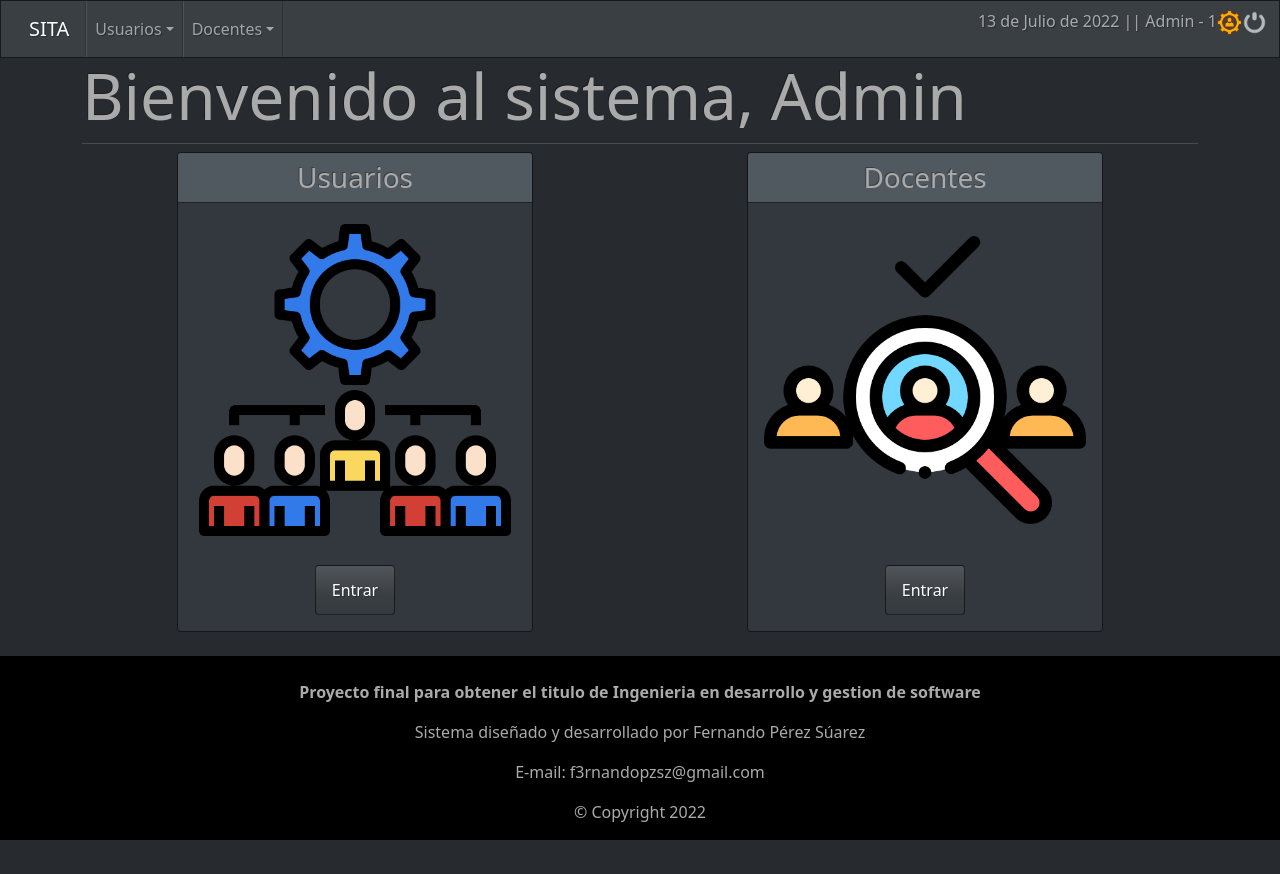
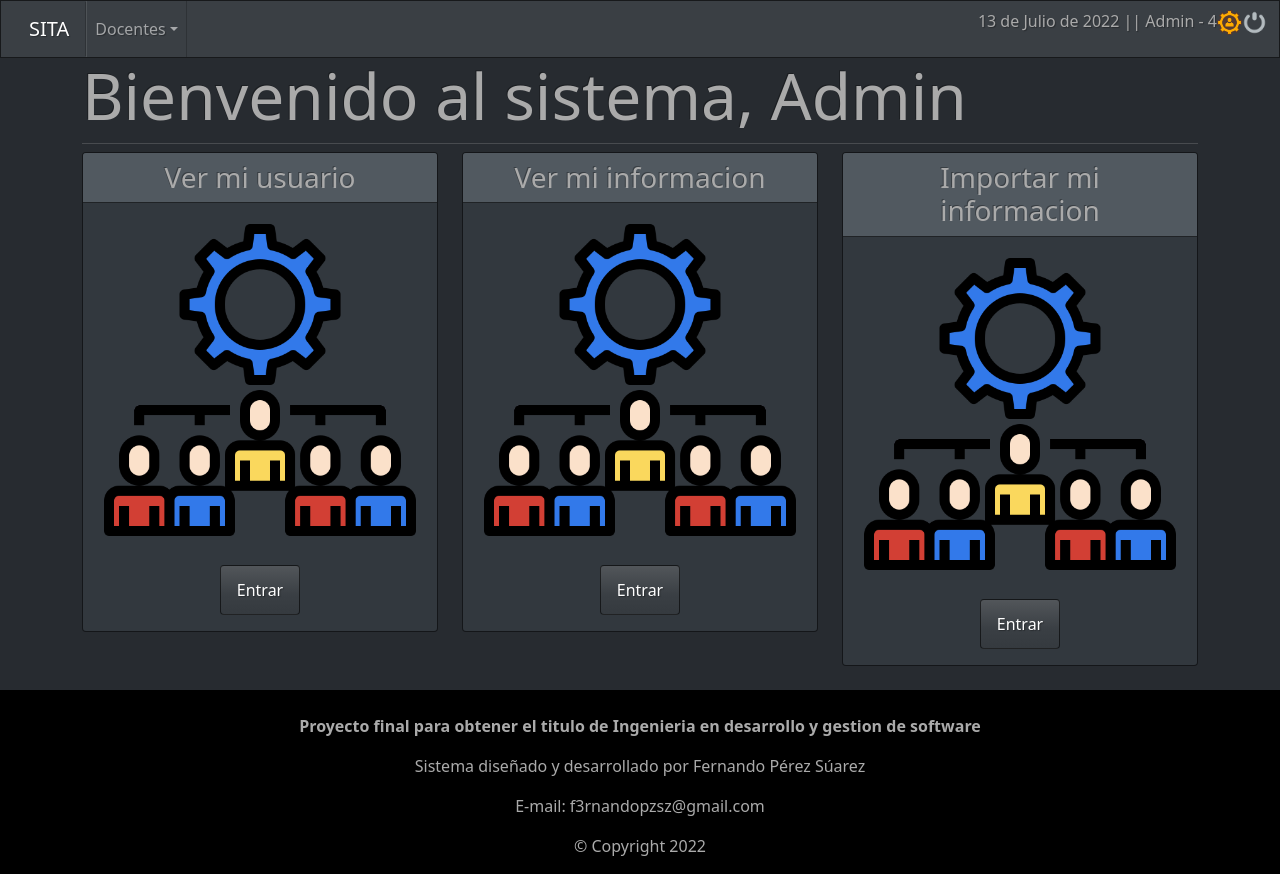
Before and after one commit to FernandoPZ/SITA, a PHP site: page /sistema/index.php in a window 1280 px wide. Before the commit the page ends 840 px from the top, so only its background shows below. Run offline with PHP 8.4, Linux system fonts and the light colour scheme; a user stored in the database is signed in.

Commit message:
Pagina[Home] (Prototipo) Listo
Agregado el apartado de Docente en los usuarios

```diff
--- a/sistema/index.php
+++ b/sistema/index.php
@@ -7,12 +7,50 @@
 				<hr class="my-2">
 			</div>
 			<br>
+			<?php if($_SESSION['tipo'] == 4){ ?> <!-- Valida que el usuario es un administrador -->
+				<div class="col-md-4 mx-auto">
+					<div class="card">
+						<h3 class="card-header col text-center">Ver mi usuario</h3>
+						<div class="card-body">
+							<img class="card-img-top" src="elementos/recuhum.png" alt="">
+							<div class="col text-center">
+								</br>
+								<a name="" id="" class="btn btn-primary" href="secciones/mi_usuario.php" role="button">Entrar</a> <!-- Redirecciona para ver la lista de ususarios -->
+							</div>
+						</div>
+					</div>
+				</div>
+				<div class="col-md-4 mx-auto">
+					<div class="card">
+						<h3 class="card-header col text-center">Ver mi informacion</h3>
+						<div class="card-body">
+							<img class="card-img-top" src="elementos/recuhum.png" alt="">
+							<div class="col text-center">
+								</br>
+								<a name="" id="" class="btn btn-primary" href="secciones/infDocente.php" role="button">Entrar</a> <!-- Redirecciona para ver la lista de ususarios -->
+							</div>
+						</div>
+					</div>
+				</div>
+				<div class="col-md-4 mx-auto">
+					<div class="card">
+						<h3 class="card-header col text-center">Importar mi informacion</h3>
+						<div class="card-body">
+							<img class="card-img-top" src="elementos/recuhum.png" alt="">
+							<div class="col text-center">
+								</br>
+								<a name="" id="" class="btn btn-primary" href="secciones/inpDocente.php" role="button">Entrar</a> <!-- Redirecciona para ver la lista de ususarios -->
+							</div>
+						</div>
+					</div>
+				</div>
+			<?php } ?>
 			<!--
 				En la pagina principal solo se muestran accesos al listado
 				de los usuarios y docentes, si hay otra idea de que mas poner
 				se editara en el futuro.
 			-->
-
+			<?php if($_SESSION['tipo'] != 4){ ?> <!-- Valida que el usuario es un administrador -->
 				<?php if($_SESSION['tipo'] == 1){ ?> <!-- Valida que el usuario es un administrador -->
 					<div class="col-md-4 mx-auto">
 						<div class="card">
@@ -27,7 +65,6 @@
 						</div>
 					</div>
 				<?php } ?>
-
 				<div class="col-md-4 mx-auto">
 					<div class="card">
 						<h3 class="card-header col text-center">Docentes</h3>
@@ -40,10 +77,11 @@
 						</div>
 					</div>
 				</div>
+			<?php } ?>
 
 <?php include("template/pie.php"); ?> <!-- llamamos al pie de pagina -->
 
 <!--
 --- Pagina[Home] (Prototipo) ---
-Ultima modificacion -- [29/06/2022 (14:01 hrs)]
+Ultima modificacion -- [04/07/2022 (09:49 hrs)]
 -->
```
Lines whose indentation alone changed are shown as unchanged.
